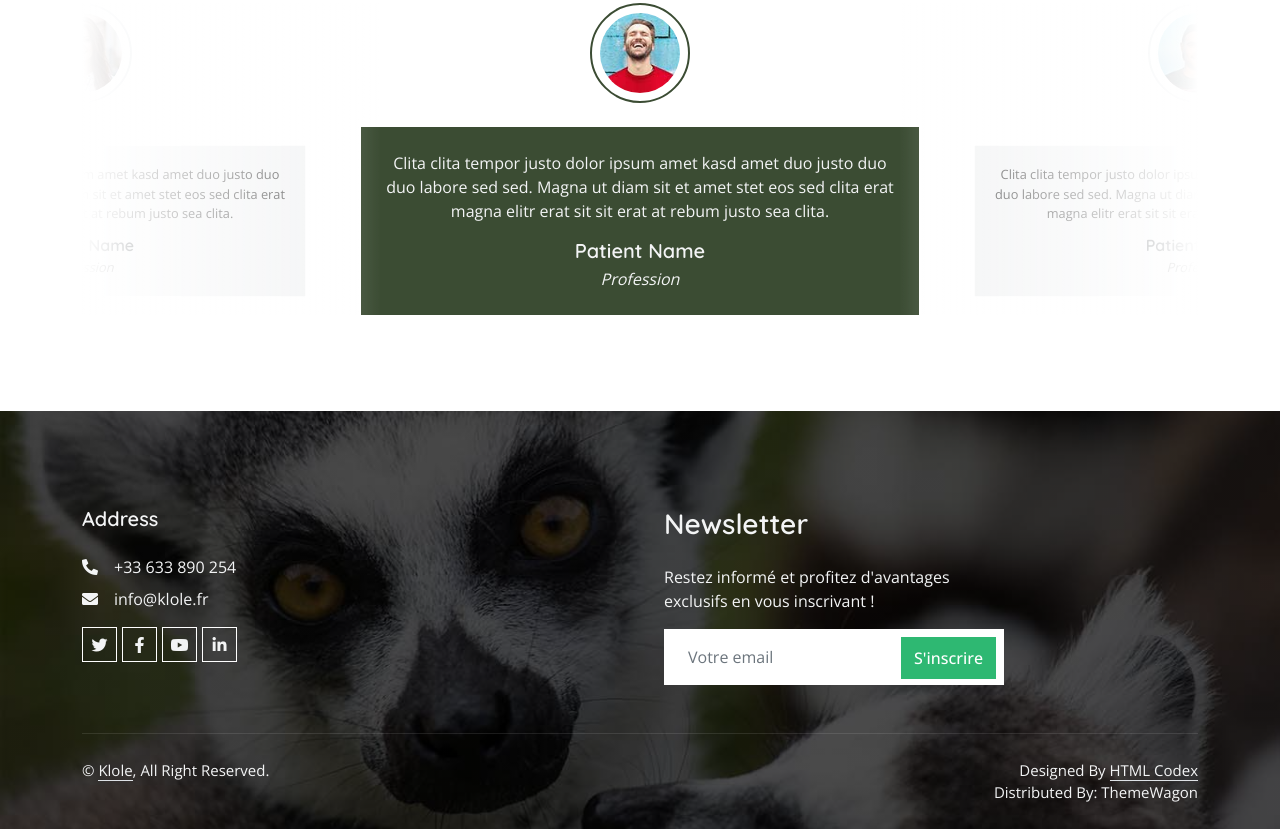
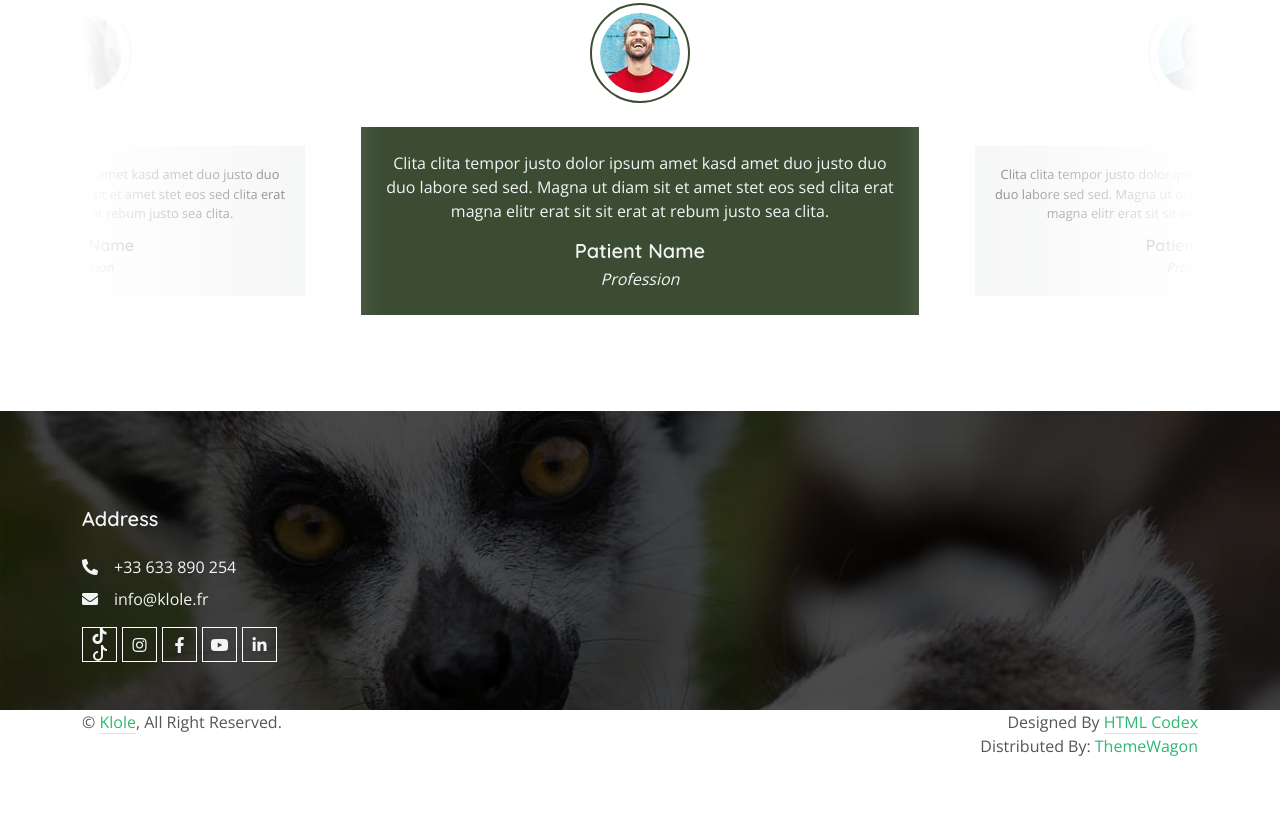
Before and after one commit to JehisonSilva/klole.fr, a plain HTML site: page coffrets-bien-être.html in a window 1280 px wide. Shown: the part 1648-2477 px from the top of the page. After the commit the page ends 2406 px from the top, so only its background shows below. Drawn offline with nearby package versions, Linux system fonts and the light colour scheme.

Commit message:
Add files via upload

```diff
--- a/coffrets-bien-être.html
+++ b/coffrets-bien-être.html
@@ -800,22 +800,29 @@
             <p class="mb-2">
               <i class="fa fa-envelope me-3"></i>info@klole.fr
             </p>
+
             <div class="d-flex pt-2">
-              <a class="btn btn-outline-light btn-social" href=""
-                ><i class="fab fa-twitter"></i
+              <a class="btn btn-outline-light btn-social" href="https://www.tiktok.com/@klol580"><i class="fab fa-tiktok"><svg xmlns="http://www.w3.org/2000/svg" width="16" height="16" fill="currentColor" class="bi bi-tiktok" viewBox="0 0 16 16">
+                <path d="M9 0h1.98c.144.715.54 1.617 1.235 2.512C12.895 3.389 13.797 4 15 4v2c-1.753 0-3.07-.814-4-1.829V11a5 5 0 1 1-5-5v2a3 3 0 1 0 3 3V0Z"/>
+              </svg></i></a>
+
+              <a class="btn btn-outline-light btn-social" href="https://www.instagram.com/klole.box/" ><i class="fab fa-instagram"></i></a>
+
+              <a class="btn btn-outline-light btn-social" href=""><i class="fab fa-facebook-f"></i
               ></a>
-              <a class="btn btn-outline-light btn-social" href=""
-                ><i class="fab fa-facebook-f"></i
+
+              <a class="btn btn-outline-light btn-social" href=""><i class="fab fa-youtube"></i
               ></a>
-              <a class="btn btn-outline-light btn-social" href=""
-                ><i class="fab fa-youtube"></i
+
+              <a class="btn btn-outline-light btn-social" href=""><i class="fab fa-linkedin-in"></i
               ></a>
-              <a class="btn btn-outline-light btn-social" href=""
-                ><i class="fab fa-linkedin-in"></i
-              ></a>
+
+
             </div>
           </div>
           <div class="col-lg-3 col-md-6">
+
+
             <!-- <h5 class="text-light mb-4">Quick Links</h5>
             <a class="btn btn-link" href="">About Us</a>
             <a class="btn btn-link" href="">Contact Us</a>
@@ -832,20 +839,20 @@
             <a class="btn btn-link" href="">Support</a>
           </div> -->
 
-          <div class="col-lg-4 col-md-6">
+          <!-- <div class="col-lg-4 col-md-6">
             <h3 class="text-light mb-4">Newsletter</h3>
             <p>Restez informé et profitez d'avantages exclusifs en vous inscrivant !</p>
             <div class="position-relative mx-auto" style="max-width: 600px">
               <input
                 class="form-control border-0 w-100 py-3 ps-4 pe-5"
                 type="text"
-                placeholder="Votre email"
-              />
-              <button
-                type="button"
+                placeholder="Votre email"/>
+              <button type="button"
                 class="btn btn-primary py-2 position-absolute top-0 end-0 mt-2 me-2">
               S'inscrire
-              </button>
+              </button> -->
+
+
             </div>
           </div>
         </div>
```
Also changed, not shown: bien-etre.html (+16 -9 lines), coffrets-coquins.html (+17 -9 lines), le-concept.html (+18 -9 lines), offrir.html (+18 -9 lines), parrainage.html (+16 -9 lines), sexo.html (+16 -9 lines).
